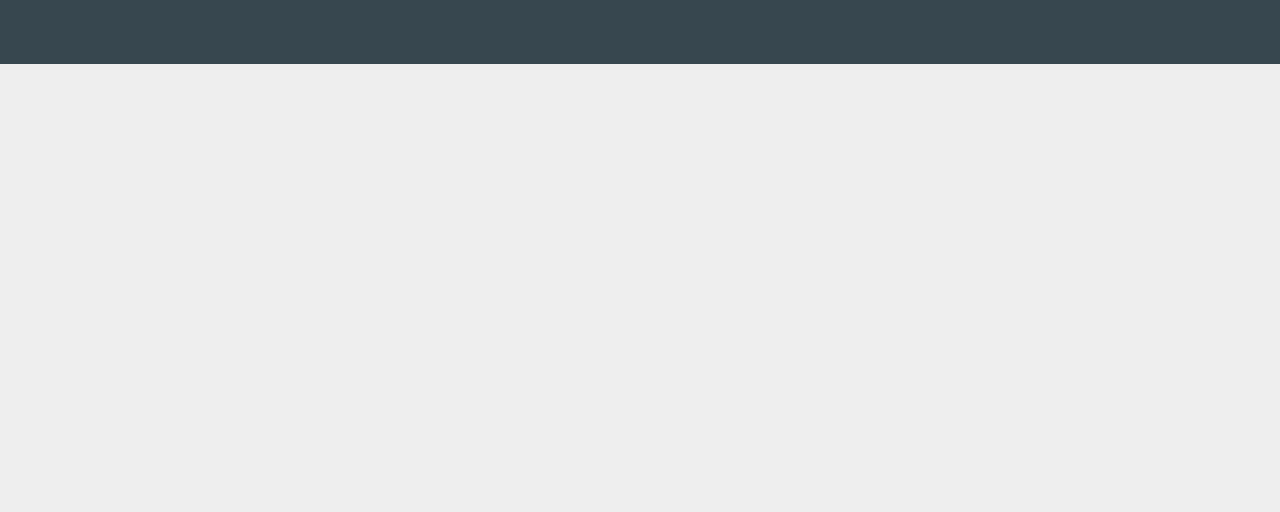
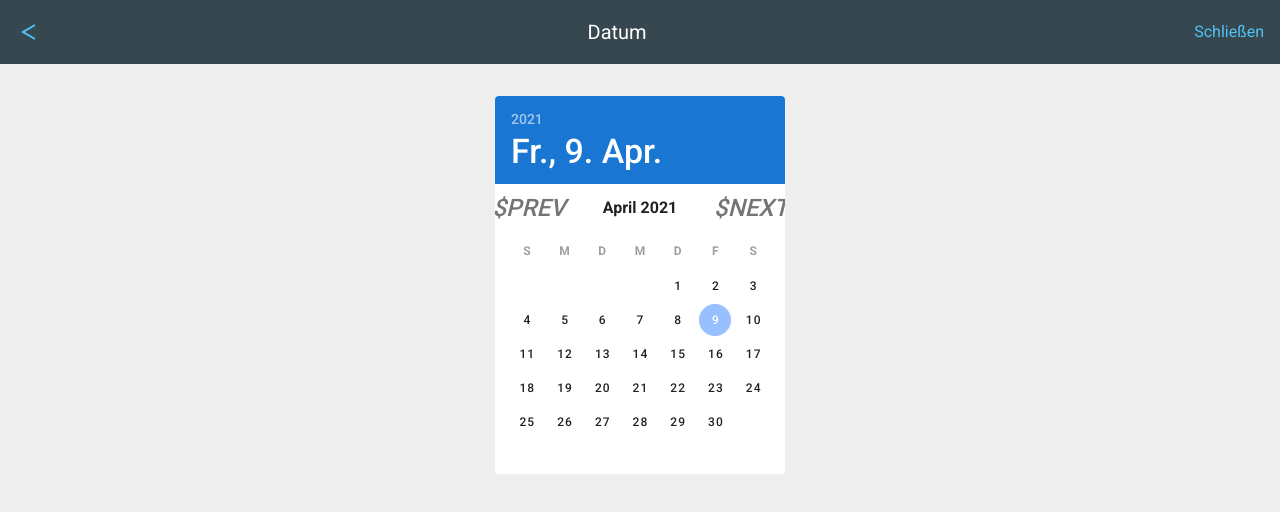
Before and after one commit to ScheiJ/schuldenmanager, a Vue app: page /date in a window 1280 px wide. Shown: the top 512 px of the page. Built offline with nearby package versions, Linux system fonts and the light colour scheme; no server answers.

Commit message:
Date statt Time

```diff
--- a/src/App.vue
+++ b/src/App.vue
@@ -13,7 +13,7 @@
       <router-link v-if="$route.path === '/selectPerson' && selectedPersonPageBack === 'Zurück'" class="routerLink" to="/"><v-icon color="light-blue lighten-2">{{ svgLessThan }}</v-icon>{{ selectedPersonPageBack }}</router-link>
       <router-link v-if="$route.path === '/selectPerson' && selectedPersonPageBack !== 'Zurück'" class="routerLink" to="/modifyDebt"><v-icon color="light-blue lighten-2">{{ svgLessThan }}</v-icon>{{ selectedPersonPageBack }}</router-link>
       <router-link v-if="$route.path === '/finishedDebt' || $route.path === '/debtsOfOnePerson'" class="routerLink" to="/"><v-icon color="light-blue lighten-2">{{ svgLessThan }}</v-icon>Zurück</router-link>
-      <router-link v-if="$route.path === '/time' || $route.path === '/geolocation'" class="routerLink" to="/modifyDebt"><v-icon color="light-blue lighten-2">{{ svgLessThan }}</v-icon>{{ selectedPerson }}</router-link>
+      <router-link v-if="$route.path === '/date' || $route.path === '/geolocation'" class="routerLink" to="/modifyDebt"><v-icon color="light-blue lighten-2">{{ svgLessThan }}</v-icon>{{ selectedPerson }}</router-link>
       <v-toolbar-items v-if="$route.path === '/modifyDebt'" class="navigationWithFunction" @click="resetHeadingSelectPerson">Abbrechen</v-toolbar-items>
 
       <v-spacer></v-spacer>
@@ -24,7 +24,7 @@
       <v-toolbar-title v-if="$route.path === '/selectPerson'">{{ selectedPersonPageTitle }}</v-toolbar-title>
       <v-toolbar-title v-if="$route.path === '/modifyDebt'" style="text-decoration: underline; text-decoration-color: #4FC3F7; color: white; cursor: pointer;" @click="updateHeadingSelectPerson">{{ selectedPerson }}</v-toolbar-title>
       <v-toolbar-title v-if="$route.path === '/finishedDebt' || $route.path === '/debtsOfOnePerson'">{{ selectedPerson }}</v-toolbar-title>
-      <v-toolbar-title v-if="$route.path === '/time'" style="color: white; cursor: pointer;">Datum</v-toolbar-title>
+      <v-toolbar-title v-if="$route.path === '/date'" style="color: white; cursor: pointer;">Datum</v-toolbar-title>
 
       <v-spacer></v-spacer>
 
@@ -34,7 +34,7 @@
       <router-link v-if="$route.path === '/settings'" class="routerLink" to="/">Fertig</router-link>
       <v-toolbar-items v-if="$route.path === '/modifyDebt'" class="navigationWithFunction" @click="save">Sichern</v-toolbar-items>
       <router-link v-if="$route.path === '/finishedDebt'" class="routerLink" to="/modifyDebt">Bearbeiten</router-link>
-      <router-link v-if="$route.path === '/time'" class="routerLink" to="/modifyDebt">{{ timeCloseButton }}</router-link>
+      <router-link v-if="$route.path === '/date'" class="routerLink" to="/modifyDebt">{{ dateCloseButton }}</router-link>
       <v-toolbar-items v-if="$route.path === '/geolocation'" style="cursor: pointer" @click="saveLocation"><v-icon color="light-blue lighten-2">{{ svgMapMarkerRadius }}</v-icon></v-toolbar-items>
     </v-app-bar>
 
@@ -62,7 +62,7 @@
     }),
 
     computed: {
-      ...mapState(["debts", "selectedPerson", "selectedDebt", "selectedDebtId", "isPositive", "amount", "description", "archived", "selectedPersonPageBack", "selectedPersonPageTitle", "timeCloseButton", "selectedDay", "selectedMonth", "selectedYear", "currentPosition", "position", "settings"])
+      ...mapState(["debts", "selectedPerson", "selectedDebt", "selectedDebtId", "isPositive", "amount", "description", "archived", "selectedPersonPageBack", "selectedPersonPageTitle", "dateCloseButton", "selectedDay", "selectedMonth", "selectedYear", "currentPosition", "position", "settings"])
     },
     created() {
       if (this.$workbox) {
--- a/src/router.js
+++ b/src/router.js
@@ -29,9 +29,9 @@ export default new Router({
       component: () => import('./views/ModifyDebt.vue')
     },
     {
-      path: '/time',
-      name: 'Time',
-      component: () => import('./views/Time.vue')
+      path: '/date',
+      name: 'Date',
+      component: () => import('./views/Date.vue')
     },
      {
       path: '/geolocation',
--- a/src/store.js
+++ b/src/store.js
@@ -30,7 +30,7 @@ export default new Vuex.Store({
     selectedDebtId: 0,
     selectedPersonPageBack: 'Zurück',
     selectedPersonPageTitle: 'Neu',
-    timeCloseButton: "Schließen",
+    dateCloseButton: "Schließen",
     isPositive: null,
     amount: "0.00",
     description: "",
@@ -75,8 +75,8 @@ export default new Vuex.Store({
     updateSelectedPersonPageTitle(state, value) {
       state.selectedPersonPageTitle = value;
     },
-    updateTimeCloseButton(state, value) {
-      state.timeCloseButton = value;
+    updateDateCloseButton(state, value) {
+      state.dateCloseButton = value;
     },
     updateIsPositive(state, value) {
       state.isPositive = value;
@@ -143,8 +143,8 @@ export default new Vuex.Store({
     updateSelectedPersonPageTitle(context, value) {
       context.commit("updateSelectedPersonPageTitle", value);
     },
-    updateTimeCloseButton(context, value) {
-      context.commit("updateTimeCloseButton", value);
+    updateDateCloseButton(context, value) {
+      context.commit("updateDateCloseButton", value);
     },
     updateIsPositive(context, value) {
       context.commit("updateIsPositive", value);
--- a/src/views/Time.vue
+++ b/src/views/Date.vue
@@ -4,7 +4,7 @@
     v-model="picker"
     locale="de-de"
     year-icon="mdi-calendar-blank"
-    @change="$store.dispatch('updateTimeCloseButton', 'Fertig')"
+    @change="$store.dispatch('updateDateCloseButton', 'Fertig')"
     ></v-date-picker>
   </v-row>
 </template>
@@ -12,20 +12,20 @@
 <script>
 import { mapState } from "vuex";
 export default {
-    name: 'Time',
+    name: 'Date',
     data () {
       return {
         picker: new Date().toISOString().substr(0, 10)
       }
     },
     computed: {
-      ...mapState(["selectedPerson", "selectedDay", "selectedMonth", "selectedYear", "timeCloseButton"])
+      ...mapState(["selectedPerson", "selectedDay", "selectedMonth", "selectedYear", "dateCloseButton"])
     },
     mounted: function () {
         this.picker = new Date(this.selectedYear, this.selectedMonth, Number(this.selectedDay)+1).toISOString().substr(0, 10);
     },
     beforeDestroy: function () {
-        this.$store.dispatch('updateTimeCloseButton', "Schließen")
+        this.$store.dispatch('updateDateCloseButton', "Schließen")
     },
     watch: {
       picker: function() {
--- a/src/views/ModifyDebt.vue
+++ b/src/views/ModifyDebt.vue
@@ -21,7 +21,7 @@
         </v-col>
         <v-col class="mt-3 col-xl-1 col-lg-1 col-md-2 col-sm-2 col-4 pb-0">
             <v-text-field
-            @click="$router.push('/time')"
+            @click="$router.push('/date')"
             type="text"
             solo
             flat
```
